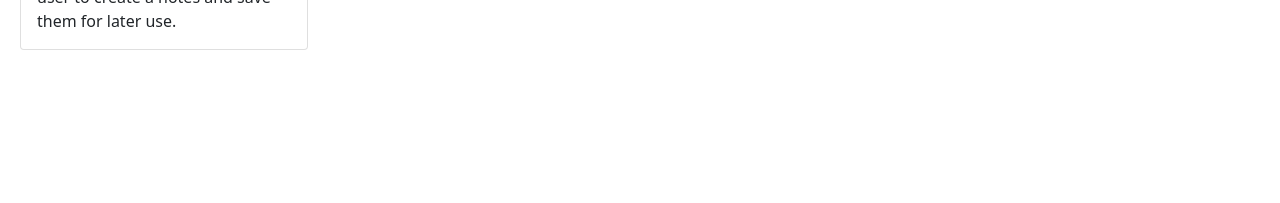
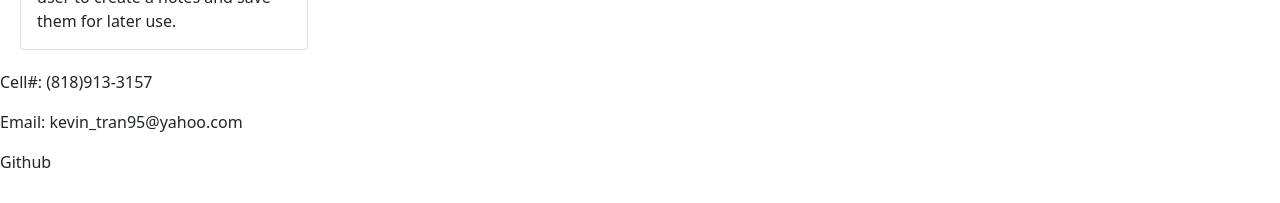
Before and after one commit to kevintran95/KevinTran-react-portfolio, a React (Create React App) app in the folder my-app/: page / in a window 1280 px wide. Shown: the part 1163-1366 px from the top of the page. Before the commit the page ends 1233 px from the top, so only its background shows below. Built offline with nearby package versions, Linux system fonts and the light colour scheme.

Commit message:
added contacts

```diff
--- a/my-app/src/App.css
+++ b/my-app/src/App.css
@@ -167,3 +167,12 @@ a {
   flex-wrap: wrap;
   flex-direction: row;
 }
+
+
+/* Contact Section */
+
+.contact {
+  display: flex;
+  flex-wrap: wrap;
+  flex-direction: row;
+}
--- a/my-app/src/App.js
+++ b/my-app/src/App.js
@@ -4,6 +4,7 @@ import "bootstrap/dist/css/bootstrap.min.css";
 import Navbar from "./components/Navbar";
 import About from "./components/About"
 import Projects from './components/Projects';
+import Contact from './components/Contact';
 
 
 function App() {
@@ -12,6 +13,7 @@ function App() {
       <Navbar />
       <About />
       <Projects />
+      <Contact />
 
 
 
--- /dev/null
+++ b/my-app/src/components/Contact.js
@@ -0,0 +1,16 @@
+import React from 'react'
+
+function Contact() {
+  return (
+    <div className = "contact" id="contacts">
+      <address>
+        <p>Cell#: (818)913-3157</p>
+        <p>Email: kevin_tran95@yahoo.com</p>
+        <p>Github</p>
+      </address>
+
+    </div>
+  )
+}
+
+export default Contact
--- a/my-app/src/components/Navbar.js
+++ b/my-app/src/components/Navbar.js
@@ -12,13 +12,13 @@ const Navbar = () => {
       <div className="collapse navbar-collapse" id="navbarSupportedContent">
         <ul className="navbar-nav ml-auto">
           <li className="nav-item active">
-            <a className="nav-link" href="#">About</a>
+            <a className="nav-link" href="#about">About</a>
           </li>
           <li className="nav-item">
-            <a className="nav-link" href="#">Projects</a>
+            <a className="nav-link" href="#Projects">Projects</a>
           </li>
           <li className="nav-item">
-            <a className="nav-link" href="#">Contact</a>
+            <a className="nav-link" href="#contacts">Contact</a>
           </li>
         </ul>
       </div>
--- a/my-app/src/components/Projects.js
+++ b/my-app/src/components/Projects.js
@@ -2,6 +2,7 @@ import React from 'react';
 import { Card } from 'react-bootstrap';
 import { render } from 'react-dom';
 import sweetApples from '../assets/sweetapples.png';
+
 
 const Projects = () => {
   const cardInfo = [
@@ -29,8 +30,8 @@ const Projects = () => {
 
   const renderCard = (card, index) => {
     return (
-      <Card className="box" key={index} style={{ width: '18rem' }}>
-        <Card.Img variant="top" src="holder.js/100px/180" src={card.image} />
+      <Card id="Projects" className="box" key={index} style={{ width: '18rem' }}>
+        <Card.Img variant="top" src={card.image} />
         <Card.Body>
           <Card.Title>{card.title}</Card.Title>
           <Card.Text>
```
